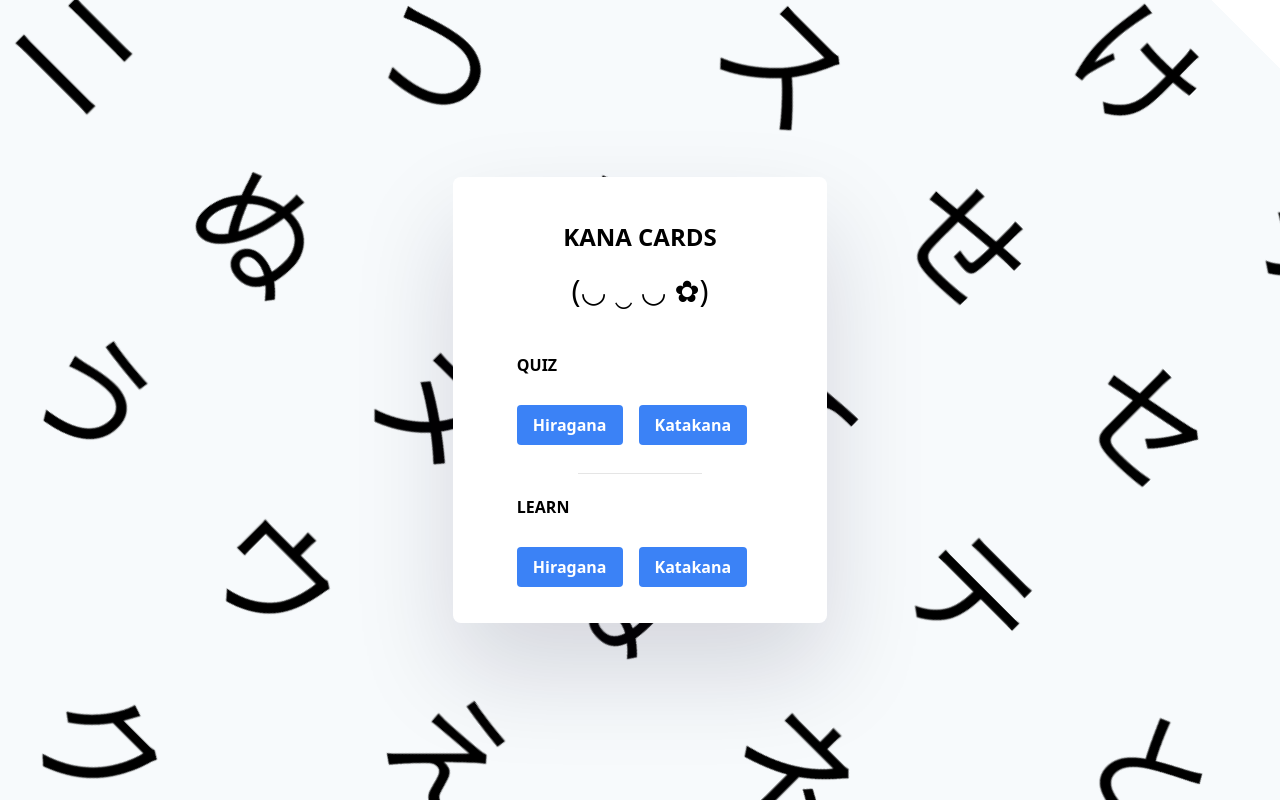
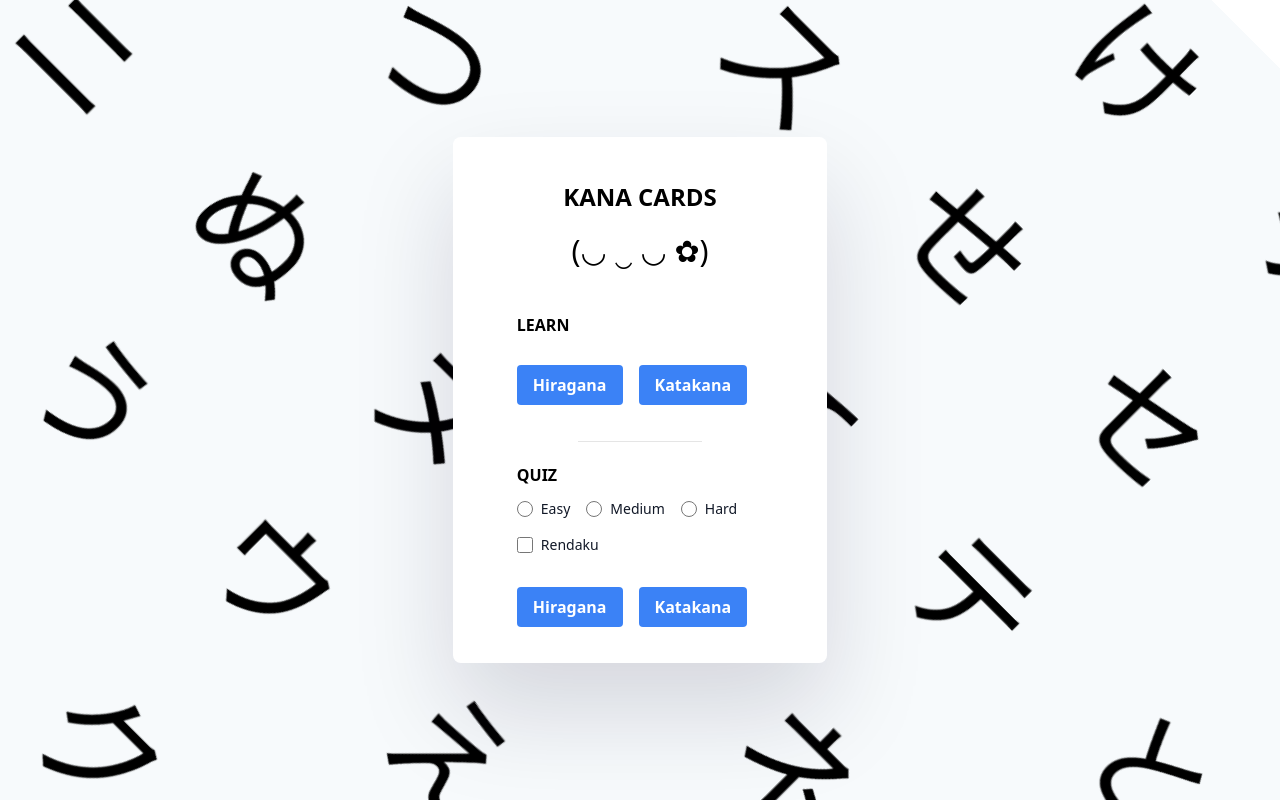
Before and after one commit to farfamahar/Kana-Cards, a React (Vite) app: page / in a window 1280 px wide. Built offline with nearby package versions, Linux system fonts and the light colour scheme.

Commit message:
Update Code cleanup

```diff
--- a/src/App.jsx
+++ b/src/App.jsx
@@ -13,6 +13,8 @@ function App() {
 
   const [quiz, setQuiz] = useState('');
   const [show, setShow] = useState(true);
+  const [difficulty, setDifficulty] = useState('');
+
 
   function handleHiraganaQuizChoice(){
     setShow(false)
@@ -37,18 +39,41 @@ function App() {
   return (
     <div>
     {show &&
-      <div  className=" min-h-screen  centerFlex ">
+      <div data-aos="slide-up"  className=" min-h-screen  centerFlex ">
         <div className=" text-white max-w-lg rounded-lg overflow-hidden shadow-lg bg-white soft-shadow pr-16 pl-16">
           <header className="p-6 mb-4 text-center">
             <h1 className='text-2xl font-bold uppercase mt-5 mb-5 text-black	' > Kana Cards</h1>
             <p className='text-black text-3xl'> (◡ ‿ ◡ ✿) </p>
           </header>
         <div className='mb-5 '>
-      <h1 className='text-1xl font-bold uppercase mt-5 mb-3 text-black	' > Quiz</h1>
+          <h1 className='text-1xl font-bold uppercase mt-5 mb-3 text-black	' > Learn</h1>
           <button className="transition ease-in-out delay-100 bg-blue-500 hover:-translate-y-1 hover:scale-110 hover:bg-indigo-500 duration-200 ... bg-blue-500 text-white font-bold py-2 px-4 rounded" onClick={handleHiraganaQuizChoice}> Hiragana</button>
           <button className="transition ease-in-out delay-100 bg-blue-500 hover:-translate-y-1 hover:scale-110 hover:bg-indigo-500 duration-200 ... bg-blue-500 text-white font-bold py-2 px-4 rounded m-4" onClick={handleKatakanaQuizChoice}> Katakana</button>
+        </div>
+
         <hr className='mt-3 mb-3'/>
-        <h1 className='text-1xl font-bold uppercase mt-5 mb-3 text-black	' > Learn</h1>
+
+        <h1 className='text-1xl font-bold uppercase mt-5 mb-3 text-black	' > Quiz</h1>
+        <div class="flex">
+          <div class="flex items-center mr-4">
+            <input  id="inline-radio" type="radio" value="" name="inline-radio-group" class="w-4 h-4 text-blue-600 bg-gray-100 border-gray-300 focus:ring-blue-500 dark:focus:ring-blue-600 dark:ring-offset-gray-800  dark:bg-gray-700 dark:border-gray-600"/>
+            <label for="inline-radio" class="ml-2 text-sm font-medium text-gray-900 dark:text-gray-300">Easy</label>
+          </div>
+          <div class="flex items-center mr-4">
+            <input id="inline-2-radio" type="radio" value="" name="inline-radio-group" class="w-4 h-4 text-blue-600 bg-gray-100 border-gray-300  dark:ring-offset-gray-800  dark:bg-gray-700 dark:border-gray-600"/>
+            <label for="inline-2-radio" class="ml-2 text-sm font-medium text-gray-900 dark:text-gray-300">Medium</label>
+          </div>
+          <div class="flex items-center mr-4">
+            <input id="inline-3-radio" type="radio" value="" name="inline-radio-group" class="w-4 h-4 text-blue-600 bg-gray-100 border-gray-300 focus:ring-blue-500 dark:focus:ring-blue-600 dark:ring-offset-gray-800 dark:bg-gray-700 dark:border-gray-600"/>
+            <label for="inline-3-radio" class="ml-2 text-sm font-medium text-gray-900 dark:text-gray-300">Hard</label>
+          </div>
+        </div>
+
+        <div class="flex items-center mb-4 mt-4">
+          <input id="default-checkbox" type="checkbox" value="" class="w-4 h-4 text-blue-600 bg-gray-100 rounded border-gray-300 focus:ring-blue-500 dark:focus:ring-blue-600 dark:ring-offset-gray-800  dark:bg-gray-700 dark:border-gray-600"/>
+          <label for="default-checkbox" class="ml-2 text-sm font-medium text-gray-900 dark:text-gray-300">Rendaku</label>
+        </div>
+        <div className='mb-5 '>
           <button className="transition ease-in-out delay-100 bg-blue-500 hover:-translate-y-1 hover:scale-110 hover:bg-indigo-500 duration-200 ... bg-blue-500 text-white font-bold py-2 px-4 rounded" onClick={handleHiraganaQuizChoice}> Hiragana</button>
           <button className="transition ease-in-out delay-100 bg-blue-500 hover:-translate-y-1 hover:scale-110 hover:bg-indigo-500 duration-200 ... bg-blue-500 text-white font-bold py-2 px-4 rounded m-4" onClick={handleKatakanaQuizChoice}> Katakana</button>
         </div>
@@ -57,7 +82,6 @@ function App() {
       {quiz && <KanaQuiz quiz={quiz} stateChanger={setShow}/>}
       <div className='bg-scroll'> </div>
     </div>
-
     )
   }
 
```
Lines whose indentation alone changed are shown as unchanged.
